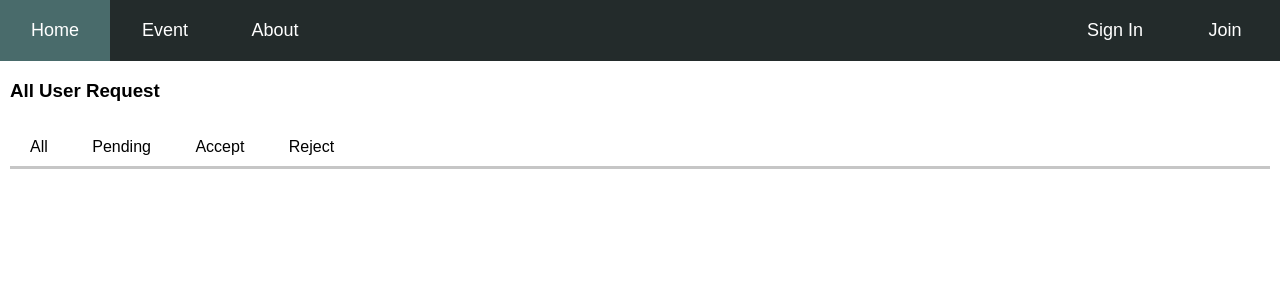
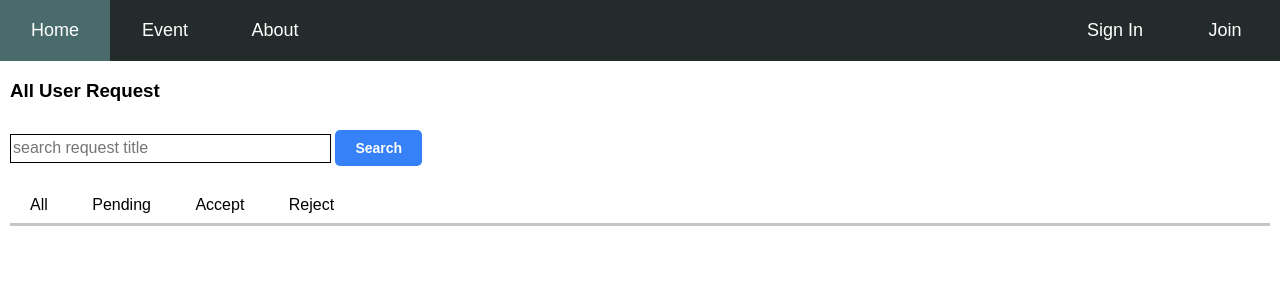
Before and after one commit to WizkWong/club-management, a Django app: template club_management/admins/templates/admins/manage request/user request.html in a window 1280 px wide. Shown: the top 300 px of the page. Run offline with Django 3.2, Linux system fonts and the light colour scheme; the template is opened without the code that fills it, so the values that code supplies are empty.

Commit message:
add a search function in request of admin

```diff
--- a/club_management/admins/templates/admins/manage request/user request.html
+++ b/club_management/admins/templates/admins/manage request/user request.html
@@ -1,6 +1,10 @@
 {% extends "club/base.html"%}
 {% block content %}
 <h3>All User Request</h3>
+<form method="GET" action="{% url 'admin-request' type %}">
+    <label></label><input class="searchBar"  type="text" name="search" value="{{ search }}" placeholder="search request title">
+    <input class="button" type="submit" value="Search">
+</form>
 <br>
 <div class="selectBox">
     <a class="{% if type == 'all' %}select{% endif %}" href="{% url 'admin-request' 'all' %}">All</a>
--- a/club_management/club/static/club/style.css
+++ b/club_management/club/static/club/style.css
@@ -222,3 +222,11 @@ ul.header{
     font-size: 14px;
     min-height: 150px;
 }
+
+.searchBar {
+    border: 1px solid;
+    margin-bottom: 15px;
+    font-size: 16px;
+    min-width: 25%;
+    height: 25px;
+}
```
Also changed, not shown: club_management/admins/views.py (+8 -8 lines).
